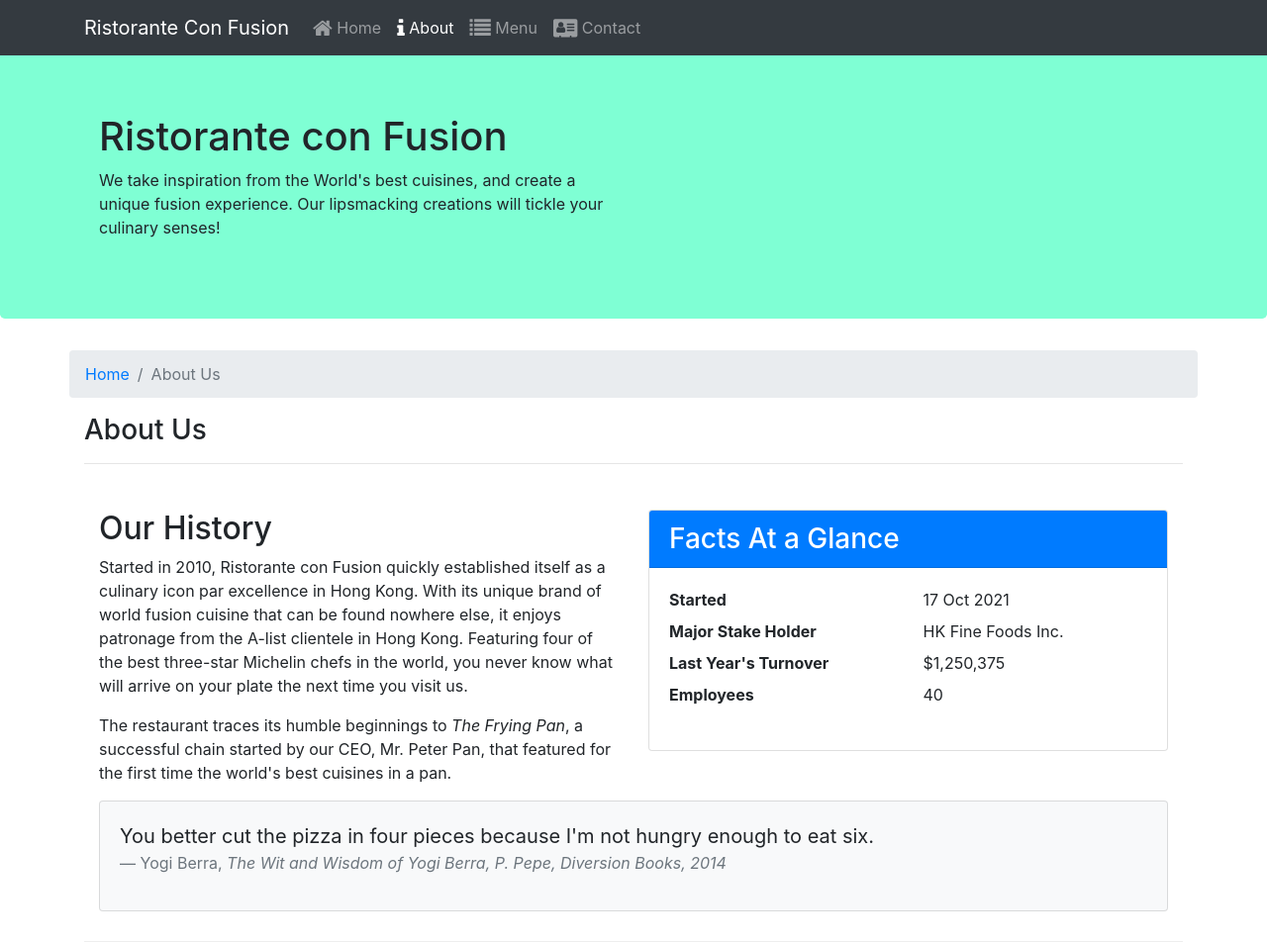
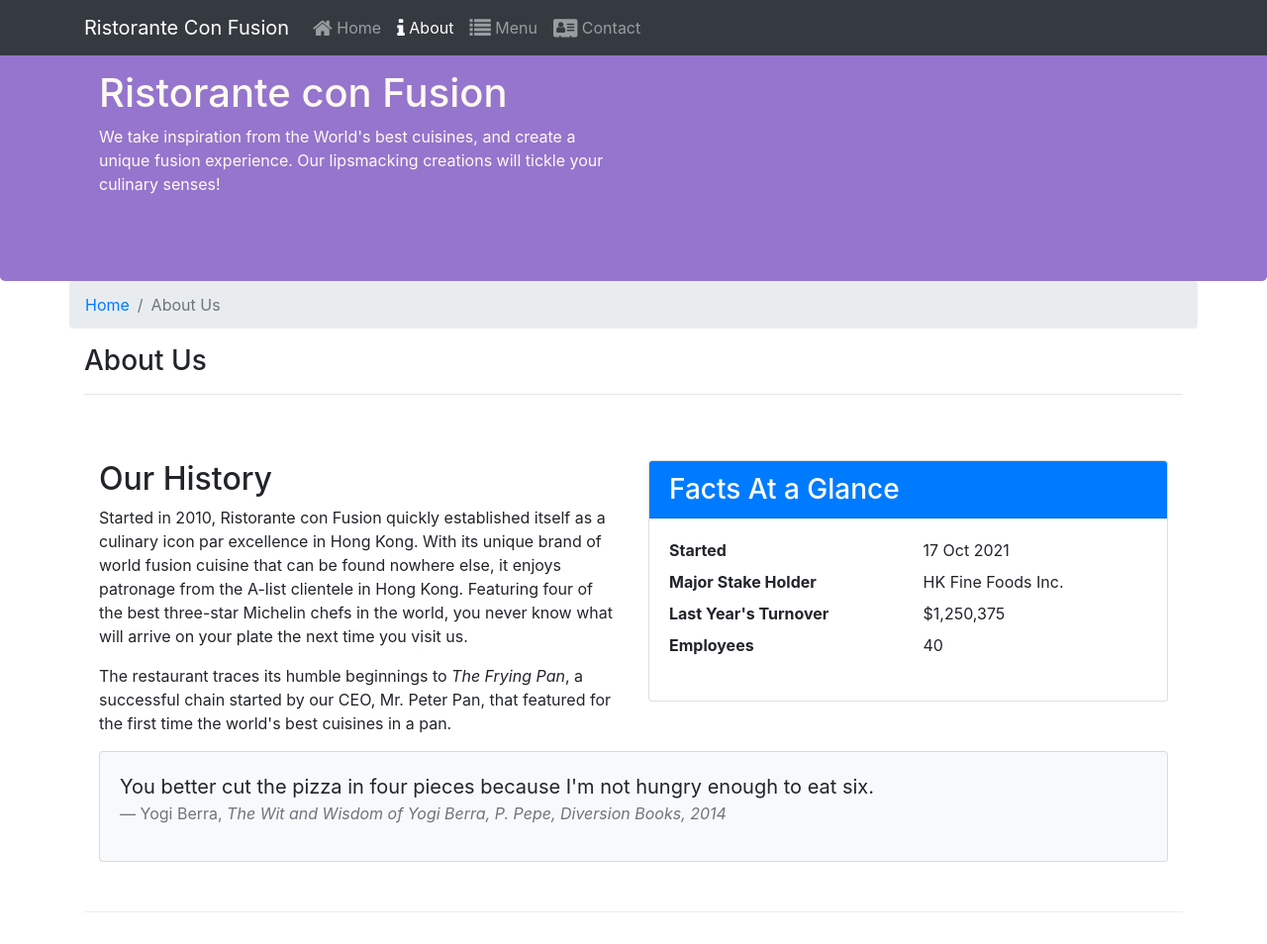
Before and after one commit to KushalKanungo/CourseraBootstrap, a website: page aboutus.html in a window 1280 px wide. Shown: the top 954 px of the page at 99% size. Drawn offline with nearby package versions, Linux system fonts and the light colour scheme.

Commit message:
Added stylescss

```diff
--- a/aboutus.html
+++ b/aboutus.html
@@ -7,7 +7,7 @@
 
    <!-- Bootstrap CSS -->
 <link rel="stylesheet" href="node_modules/bootstrap/dist/css/bootstrap.min.css">
-<link rel="stylesheet" href="css/aboutusstyle.css">
+<link rel="stylesheet" href="css/styles.css">
 <link rel="stylesheet" href="node_modules/font-awesome/css/font-awesome.min.css">
 <link rel="stylesheet" href="node_modules/bootstrap-social/bootstrap-social.css">
 
--- /dev/null
+++ b/css/styles.css
@@ -0,0 +1,40 @@
+.jumbotron {
+    padding:70px 30px 70px 30px;
+    margin:0px auto;
+    background: #9575CD ;
+    color:floralwhite;
+}
+
+address{
+    font-size:80%;
+    margin:0px;
+    color:#0f0f0f;
+}
+.row-header{
+    margin:0px auto;
+    padding:0px;
+}
+
+.row-content {
+    margin:0px auto;
+    padding: 30px 0px 30px 0px;
+    border-bottom: 1px ridge;
+    min-height:300px;
+}
+.row-header{
+    margin:0px auto;
+    padding:0px;
+}
+
+.row-content {
+    margin:0px auto;
+    padding: 50px 0px 50px 0px;
+    border-bottom: 1px ridge;
+    min-height:400px;
+}
+
+.footer{
+    background-color: #D1C4E9;
+    margin:0px auto;
+    padding: 20px 0px 20px 0px;
+}
```
Also changed, not shown: contactus.html (+1 -1 lines).
